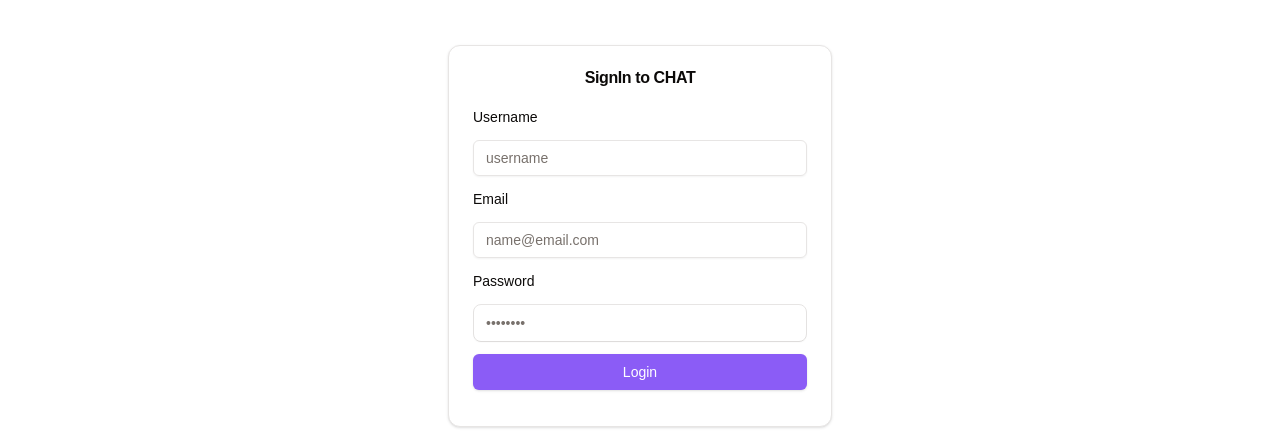
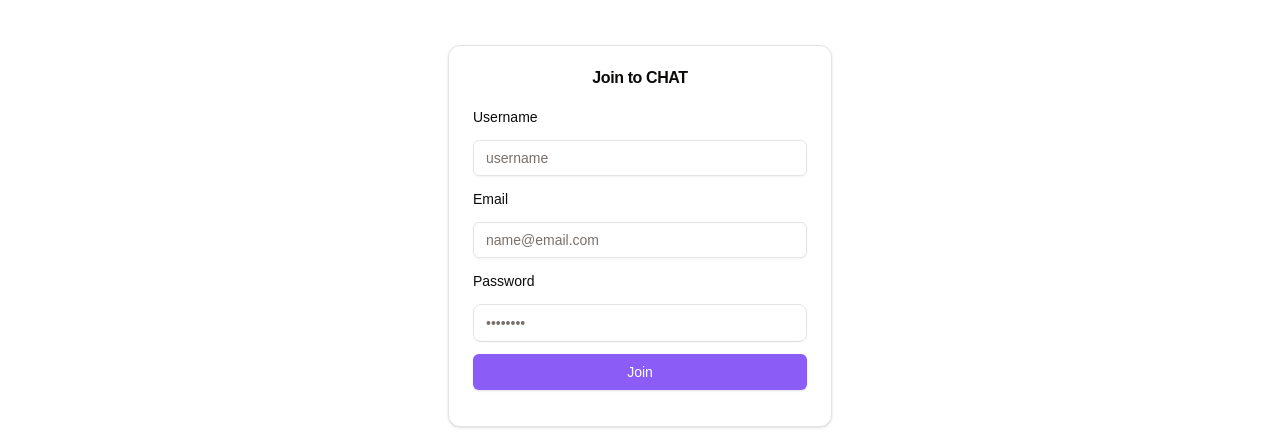
Before and after one commit to Mahenvs/chatApp, a Next.js app: page /signup in a window 1280 px wide. Shown: the part 164-604 px from the top of the page. Built offline with nearby package versions, Linux system fonts and the light colour scheme; no server answers.

Commit message:
updated scoket

```diff
--- a/app/components/SignIn.tsx
+++ b/app/components/SignIn.tsx
@@ -49,6 +49,8 @@ const SignIn = () => {
 
     if (path == "/signup") {
       const URL = `${Url}auth/signup`
+      console.log(URL);
+
       const data = {
         username: username.current,
         password: password.current,
@@ -91,7 +93,7 @@ const SignIn = () => {
     <section className="flex h-screen items-center justify-center">
       <Card className="mx-auto w-[70%] md:w-[70%] lg:w-[30%]">
         <CardHeader className="text-center">
-          <CardTitle>SignIn to CHAT</CardTitle>
+          <CardTitle>{path == "/signup" ? "Join ":"SignIn "}to CHAT</CardTitle>
         </CardHeader>
         <CardContent>
           <div className="grid w-full items-center gap-4">
@@ -212,7 +214,8 @@ const SignIn = () => {
             // disabled={checkingPassword}
             onClick={handleLogin}
           >
-            Login
+            {path == "/signup" ? "Join" :"Login"}
+
           </Button>
         </CardContent>
       </Card>
--- a/app/lib/socket.ts
+++ b/app/lib/socket.ts
@@ -1,3 +1,3 @@
 import { io } from "socket.io-client"
-
-export  const socket = io("ws://localhost:3001");
+const socketEnd = process.env.SOCKET_URL
+export const socket = io(`ws://${socketEnd}`);
```
